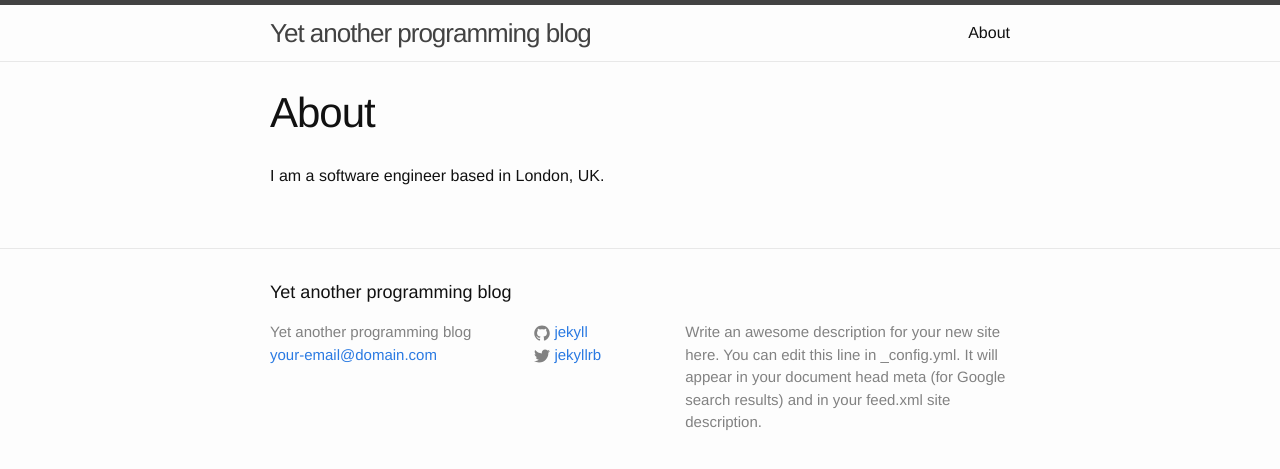
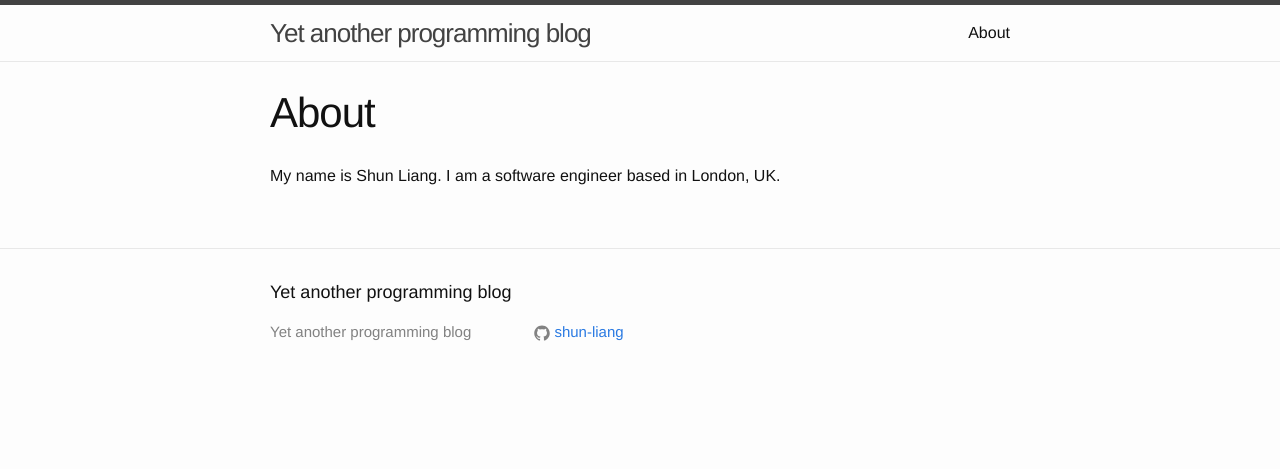
Before and after one commit to shun-liang/shun-liang.github.io, a Jekyll site: the page built from about.md, in a window 1280 px wide. Shown: the top 469 px of the page. Built offline with Jekyll 4.4.1, drawn with Linux system fonts in a browser that asks for light colours.

Commit message:
Fix config and add name in about

```diff
--- a/_config.yml
+++ b/_config.yml
@@ -7,15 +7,7 @@
 
 # Site settings
 title: Yet another programming blog
-email: your-email@domain.com
-description: > # this means to ignore newlines until "baseurl:"
-  Write an awesome description for your new site here. You can edit this
-  line in _config.yml. It will appear in your document head meta (for
-  Google search results) and in your feed.xml site description.
-baseurl: "" # the subpath of your site, e.g. /blog
-url: "http://yourdomain.com" # the base hostname & protocol for your site
-twitter_username: jekyllrb
-github_username:  jekyll
+github_username: shun-liang
 
 # Build settings
 markdown: kramdown
--- a/about.md
+++ b/about.md
@@ -4,4 +4,4 @@ title: About
 permalink: /about/
 ---
 
-I am a software engineer based in London, UK.
+My name is Shun Liang. I am a software engineer based in London, UK.
```
